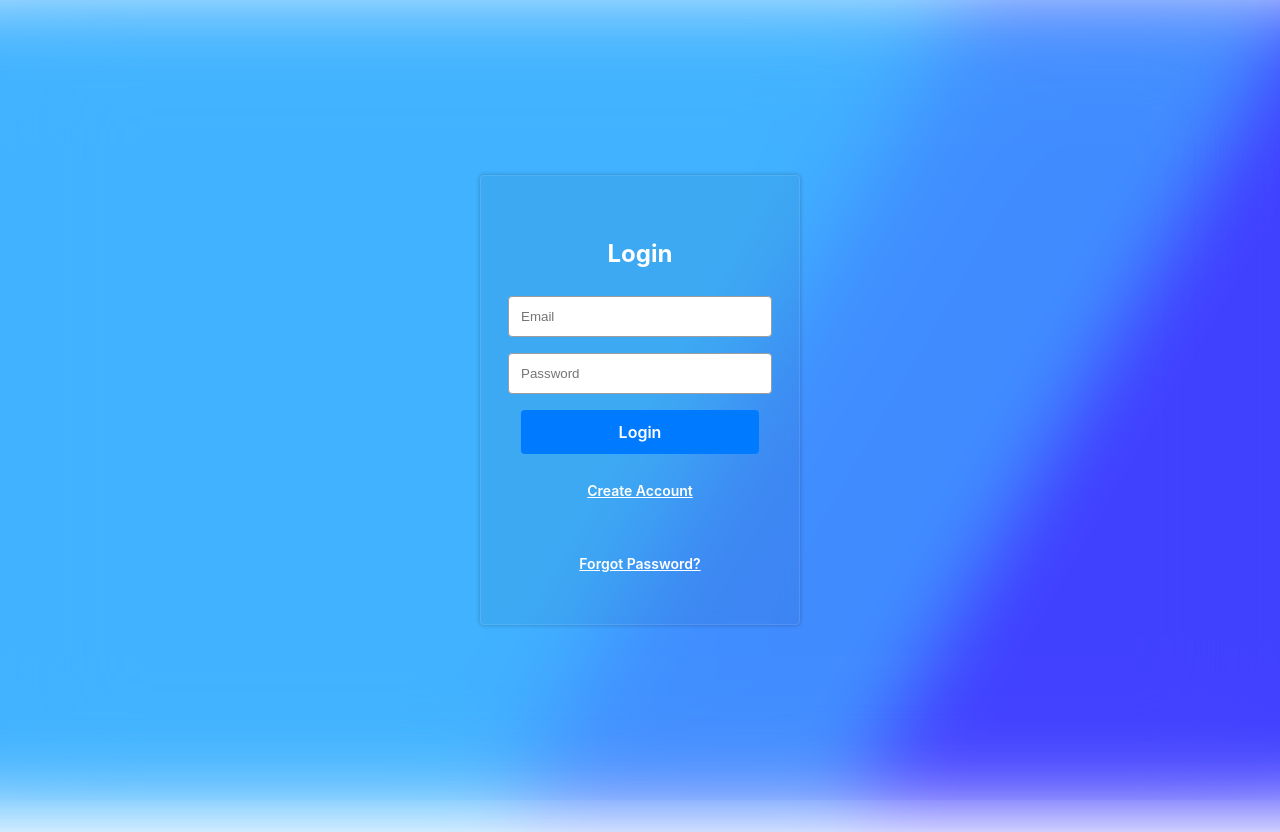
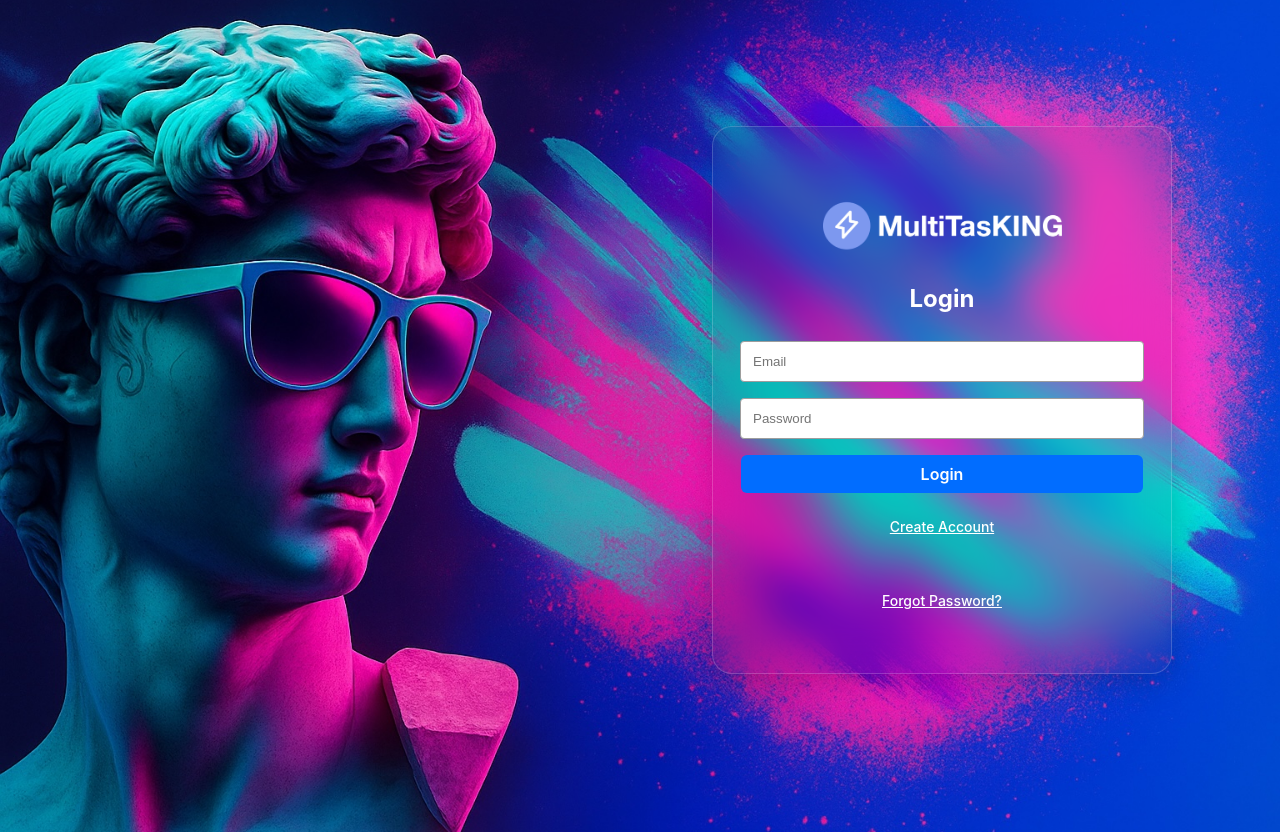
Before and after one commit to sight011/KanbanBoardPQL2025, a React (Vite) app in the folder frontend/: page / in a window 1280 px wide. Built offline with nearby package versions, Linux system fonts and the light colour scheme; no server answers.

Commit message:
Login Page Fix –DesignWise

```diff
--- a/frontend/src/App.css
+++ b/frontend/src/App.css
@@ -192,7 +192,11 @@ body.login-bg {
   width: 100vw;
   min-height: 100vh;
   overflow: hidden;
-  background: none !important;
+  background: url('/login_bg.jpg') center center/cover no-repeat !important;
+}
+
+body.login-bg #root {
+  margin-left: 604px;
 }
 
 body.login-bg::before,
@@ -204,7 +208,7 @@ body.login-bg::after {
   top: 0;
   bottom: 0;
   z-index: -1;
-  opacity: 0.5;
+  opacity: 0.1; /* Reduced to 10% for subtle effect */
   pointer-events: none;
   filter: blur(40px);
   -webkit-filter: blur(40px);
@@ -228,23 +232,24 @@ body.login-bg::after {
 }
 
 .login-content {
-  width: 420px!important;
-  background-color: rgba(34,34,34,0.05); /* 95% transparent */
-  border-radius: .25em;
-  box-shadow: 0 0 .25em rgba(0,0,0,.25);
+  width: 460px !important;
+  max-width: 460px;
+  min-width: 320px;
+  background: var(--glass-bg, rgba(34,34,34,0.08));
+  backdrop-filter: blur(20px);
+  -webkit-backdrop-filter: blur(20px);
+  border: 1px solid var(--glass-border, rgba(255,255,255,0.18));
+  border-radius: 20px;
+  box-shadow: 0 8px 32px var(--shadow, rgba(0,0,0,0.18));
   box-sizing: border-box;
-  padding: 2.5rem;
+  padding: 3.5rem 2.5rem;
   text-align: center;
-  max-width: 320px;
-  width: 100%;
   color: #fff;
   display: flex;
   flex-direction: column;
   align-items: center;
   justify-content: center;
-  backdrop-filter: blur(8px);
-  -webkit-backdrop-filter: blur(8px);
-  border: 1px solid rgba(255, 255, 255, 0.1);
+  margin: 0 auto;
 }
 
 .login-content form {
@@ -274,25 +279,30 @@ body.login-bg::after {
   color: #303030;
 }
 
-.login-content button {
-  width: 100%;
-  padding: 0.75rem;
-  border-radius: 4px;
+.login-content button[type="submit"] {
+  width: 106.3%;
+  padding: 9px;
+  background: var(--primary, #4f6bed);
+  color: white;
   border: none;
-  background: #007bff;
-  color: white;
+  border-radius: 6px;
+  cursor: pointer;
+  font-size: 16px;
   font-weight: 600;
-  cursor: pointer;
-  transition: background-color 0.2s;
+  transition: background 0.2s;
 }
 
-.login-content button:hover {
-  background: #0056b3;
+.login-content button[type="submit"]:hover {
+  background: var(--primary-hover, #3a4fb4);
 }
 
 .login-content h2 {
   margin-bottom: 1.5rem;
   color: #fff;
+}
+
+.login-content .forgot-password-link {
+  margin-top: 0.5rem;
 }
 
 .header-actions .header-button {
@@ -366,3 +376,10 @@ body.login-bg::after {
 body:not([data-theme='dark']) .app {
     width: 1382px;
 }
+
+.login-content img.login-logo {
+  width: 239px;
+  margin-bottom: 2px;
+  margin-top: 0.5rem;
+  display: block;
+}
--- a/frontend/src/components/Login.jsx
+++ b/frontend/src/components/Login.jsx
@@ -31,6 +31,7 @@ export default function Login({ onLogin }) {
   return (
     <div style={{ minHeight: '100vh', display: 'flex', justifyContent: 'center', alignItems: 'center' }}>
       <div className="login-content">
+        <img src="/Multi_white.png" alt="MultiTasKING Logo" className="login-logo" />
         <h2>Login</h2>
         <form onSubmit={handleSubmit}>
           <input
@@ -68,6 +69,7 @@ export default function Login({ onLogin }) {
           <br />
           <button
             onClick={() => navigate('/forgot-password')}
+            className="forgot-password-link"
             style={{
               background: 'none',
               border: 'none',
```
Also changed, not shown: frontend/public/Multi_white.png (added).
